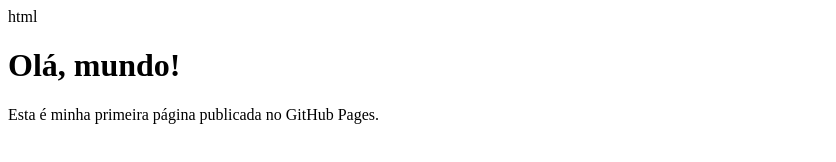
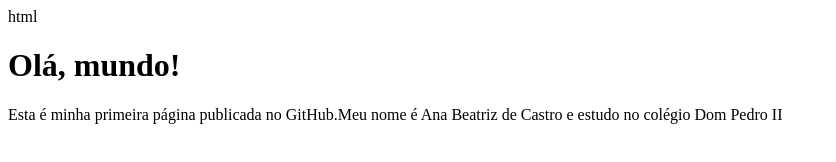
Before and after one commit to BiaLindaaa/2025-04-10, a plain HTML site: page index.html in a window 1280 px wide. Shown: the whole page, without its empty margins (0-836 px from the left). Drawn offline with Linux system fonts and the light colour scheme.

Commit message:
Update index.html

```diff
--- a/index.html
+++ b/index.html
@@ -9,6 +9,6 @@ html
 <body>
 
 <h1>Olá, mundo!</h1>
-<p>Esta é minha primeira página publicada no GitHub Pages.</p>
+<p>Esta é minha primeira página publicada no GitHub.Meu nome é Ana Beatriz de Castro e estudo no colégio Dom Pedro II</p>
 </body>
 </html>
```
